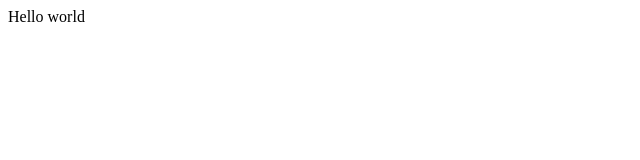
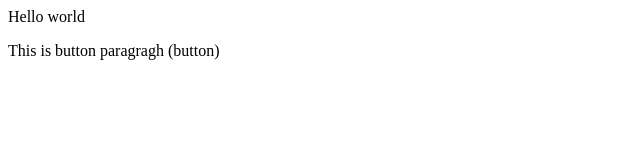
Before and after one commit to Abhi-git101/GITLAB101, a plain HTML site: page index.html in a window 1280 px wide. Shown: the whole page, without its empty margins (0-640 px from the left). Drawn offline with Linux system fonts and the light colour scheme.

Commit message:
button add

```diff
--- a/index.html
+++ b/index.html
@@ -1 +1,2 @@
 <p>Hello world</p>
+<p>This is button paragragh (button)</p>
```
